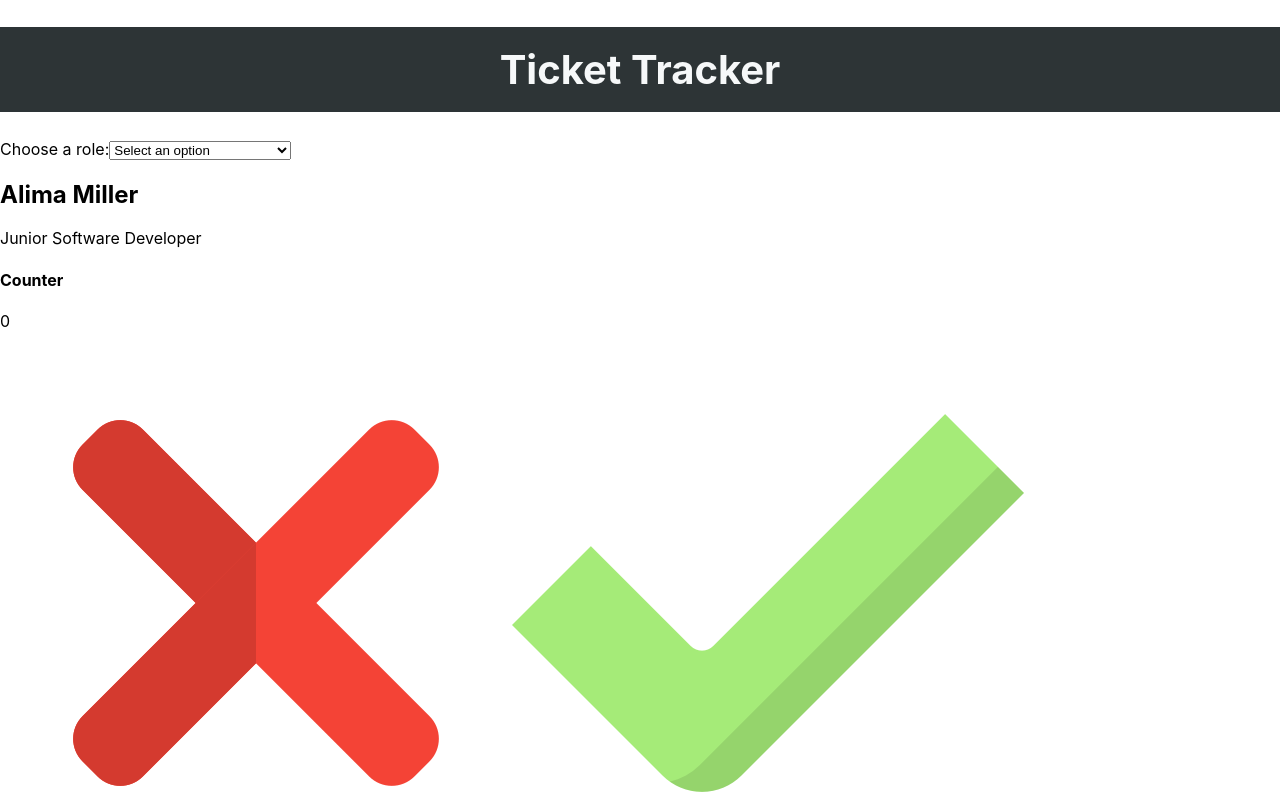
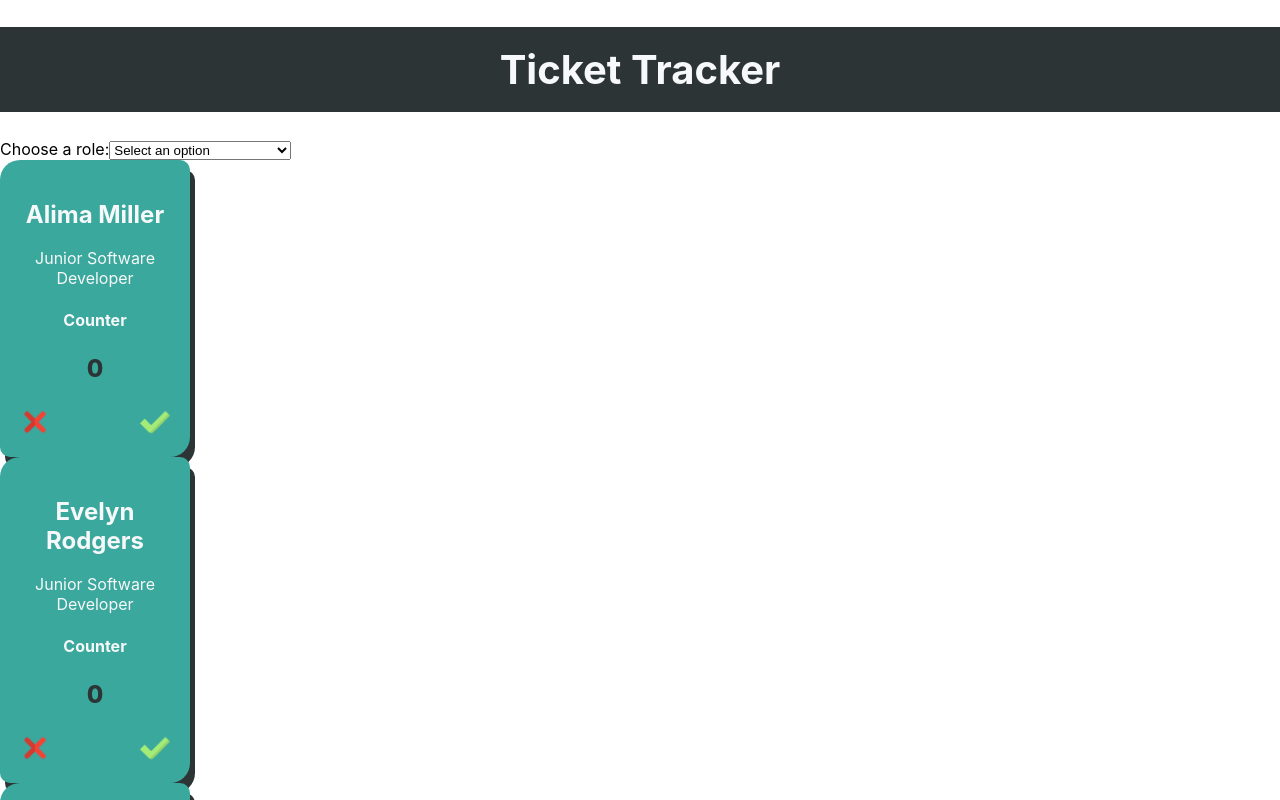
Before and after one commit to sabifromtherock/ticket-tracker, a React (Vite) app: page / in a window 1280 px wide. Shown: the top 800 px of the page. Built offline with nearby package versions, Linux system fonts and the light colour scheme.

Commit message:
added EmployeeCard style

```diff
--- a/src/App.scss
+++ b/src/App.scss
@@ -1,4 +1,5 @@
 @use "./components/Header/Header.scss";
+@use "./components/EmployeeCard/EmployeeCard.scss";
 
 .reset {
   padding: 0;
--- a/src/components/EmployeeCard/EmployeeCard.scss
+++ b/src/components/EmployeeCard/EmployeeCard.scss
@@ -0,0 +1,27 @@
+@use "../../assets/styles/variables" as *;
+
+.employee-card {
+  background-color: $color-green;
+  text-align: center;
+  color: $color-white;
+  padding: 20px;
+  border-radius: 20px 10px;
+  width: 150px;
+  box-shadow: 5px 10px $color-black;
+
+  &__counter {
+    color: $color-black;
+    font-size: 24px;
+    font-weight: 800;
+  }
+
+  &__arrow-container {
+    display: flex;
+    justify-content: space-between;
+  }
+
+  &__arrow {
+    display: block;
+    width: 30px;
+  }
+}
--- a/src/components/EmployeeCard/EmployeeCard.tsx
+++ b/src/components/EmployeeCard/EmployeeCard.tsx
@@ -20,14 +20,26 @@ const EmployeeCard = ({ name, role }: EmployeeCardProps) => {
   };
 
   return (
-    <div>
-      <h2>{name}</h2>
-      <p>{role}</p>
-      <div>
-        <h4>Counter</h4>
-        <p>{counter}</p>
-        <img src={redCross} alt="red cross" onClick={handleDecrement} />
-        <img src={greenTick} alt="green tick" onClick={handleIncrement} />
+    <div className="employee-card">
+      <h2 className="employee-card__title">{name}</h2>
+      <p className="employee-card__role">{role}</p>
+      <div className="employee-card__counter-container">
+        <h4 className="employee-card__counter-title">Counter</h4>
+        <p className="employee-card__counter">{counter}</p>
+        <div className="employee-card__arrow-container">
+          <img
+            className="employee-card__arrow"
+            src={redCross}
+            alt="red cross"
+            onClick={handleDecrement}
+          />
+          <img
+            className="employee-card__arrow"
+            src={greenTick}
+            alt="green tick"
+            onClick={handleIncrement}
+          />
+        </div>
       </div>
     </div>
   );
```
